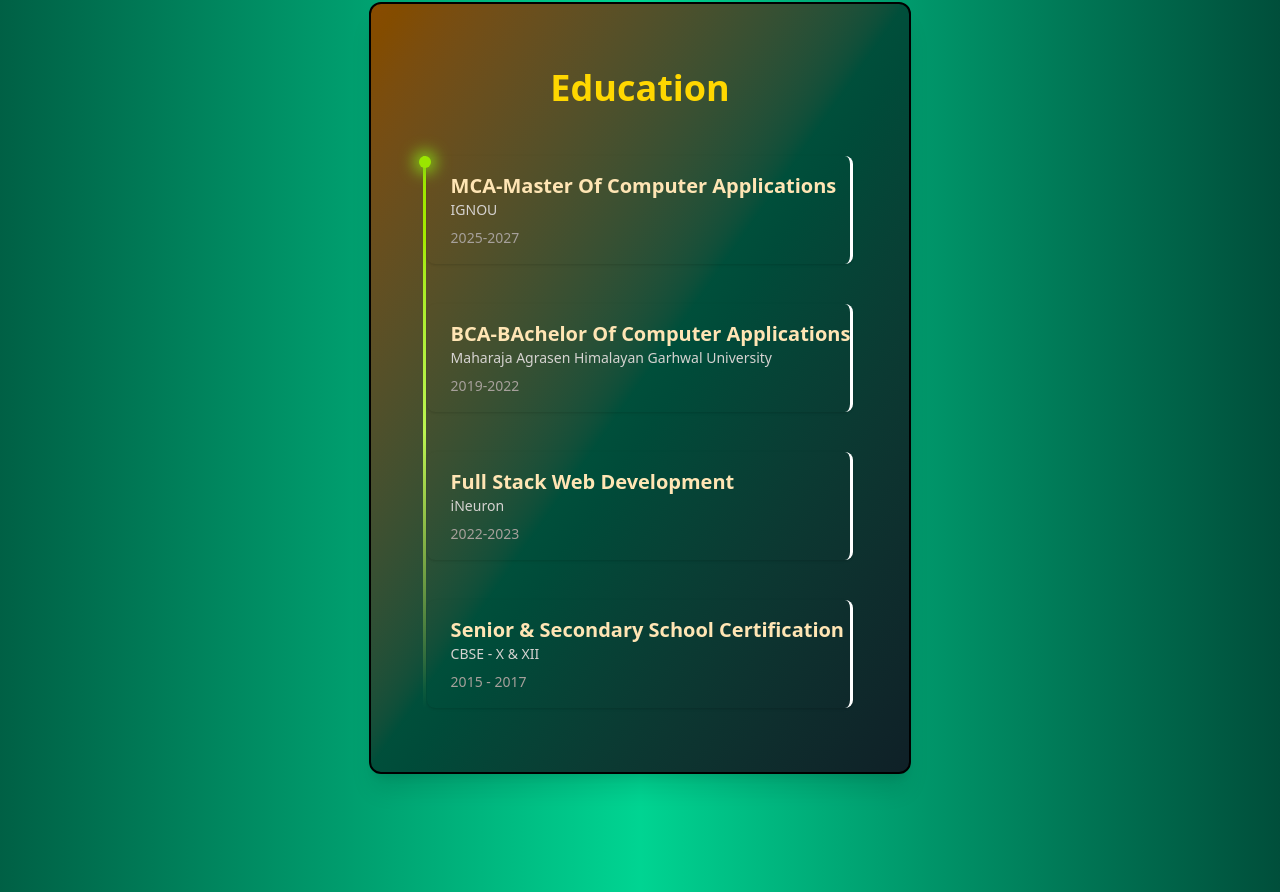
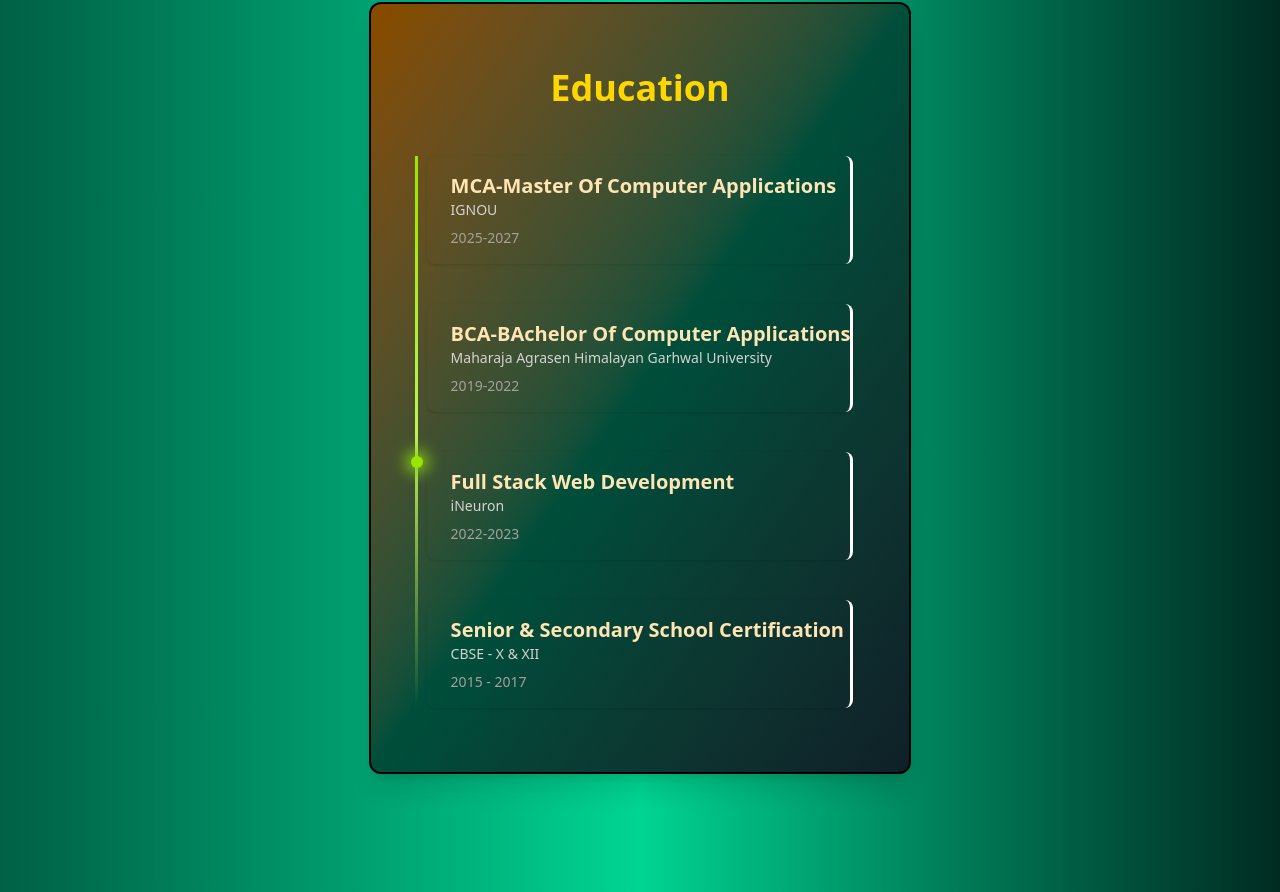
Before and after one commit to iloki-codes/Loki-Portfolio, a React (Vite) app in the folder client/: page / in a window 1280 px wide. Shown: the part 564-1456 px from the top of the page. Built offline with nearby package versions, Linux system fonts and the light colour scheme.

Commit message:
added framer scroll

```diff
--- a/client/src/App.jsx
+++ b/client/src/App.jsx
@@ -26,7 +26,7 @@ const App = () => {
 
       <Router>
 
-        <div className='inset-0 bg-linear-to-r from-emerald-800 via-emerald-400 to-emerald-900 bg-opacity-60 backdrop-blur-xl font-sans'>
+        <div className='inset-0 bg-linear-to-r from-emerald-800 via-emerald-400 to-emerald-950 bg-opacity-60 backdrop-blur-xl font-sans'>
 
           <Navbar />
 
--- a/client/src/components/Education.jsx
+++ b/client/src/components/Education.jsx
@@ -1,17 +1,16 @@
 
-import { motion, useScroll } from "framer-motion";
+import { motion, useScroll, useTransform } from "framer-motion";
 import { useEffect, useRef, useState } from "react";
 
 const Education = () => {
 
     const scrollRef = useRef(null);
 
-    // const [isClient, setIsClient] = useState(false);
+    // // const [isClient, setIsClient] = useState(false);
 
-    const { scrollYProgress } = useScroll({
-        target: scrollRef,
-        offset: ["start end", "end end"]
-    });
+    const { scrollYProgress } = useScroll();
+
+    const dotY = useTransform(scrollYProgress, [0,1], [0,300])
 
     const edList = [
         {
@@ -47,7 +46,7 @@ const Education = () => {
     return (
 
         <>
-            <section className="relative bg-linear-to-br from-yellow-800 via-emerald-900 to-[#0f2027] rounded-xl shadow-xl border-2 border-black py-16 px-10 min-h-200vh[]" data-aos="fade-up">
+            <section ref={scrollRef} className="relative bg-linear-to-br from-yellow-800 via-emerald-900 to-[#0f2027] rounded-xl shadow-xl border-2 border-black py-16 px-10 min-h-200vh[]" data-aos="fade-up">
 
                 <h2 className="relative text-3xl sm:text-4xl font-bold text-[#ffd700] text-center mb-12">
                     Education
@@ -55,12 +54,14 @@ const Education = () => {
 
                 <div className="relative space-y-10 max-w-3xl max-auto px-4">
 
-                    <div className="absolute left-2 top-0 h-full flex flex-col items-center z-0">
-                    <div className="w-3 h-3 rounded-full bg-lime-400 shadow-[0_0_15px_5px_#84cc16] z-10"></div>
+                    <div className="w-3 h-full">
                         <motion.div
-                            ref={scrollRef}
                             style={{ scaleY: scrollYProgress, originY: 0 }}
-                            className="w-[3px] h-full absolute bg-linear-to-b from-lime-400 via-lime-300 to-transparent"
+                            className="w-[3px] h-full absolute left-1 top-0 bg-linear-to-b from-lime-400 via-lime-300 to-transparent flex flex-col items-center"
+                         />
+                        <motion.div
+                            style={{y: dotY}}
+                            className="w-3 h-3 rounded-full bg-lime-400 shadow-[0_0_15px_5px_#84cc16] mt-auto z-10 absolute left-0 top-0"
                         />
                     </div>
 
--- a/client/src/pages/Home.jsx
+++ b/client/src/pages/Home.jsx
@@ -7,8 +7,8 @@ import pfp from "../assets/pfp.jpg";
 const Home = () => {
 
     return (
-        <section className="flex flex-col justify-center items-center text-center min-h-screen"
-            data-aos="fade-up">
+
+        <section className="flex flex-col justify-center items-center text-center min-h-screen" data-aos="fade-up">
 
             <img src={pfp} alt={pfp} className="h-30 w-30 rounded-full" />
             <br />
```
